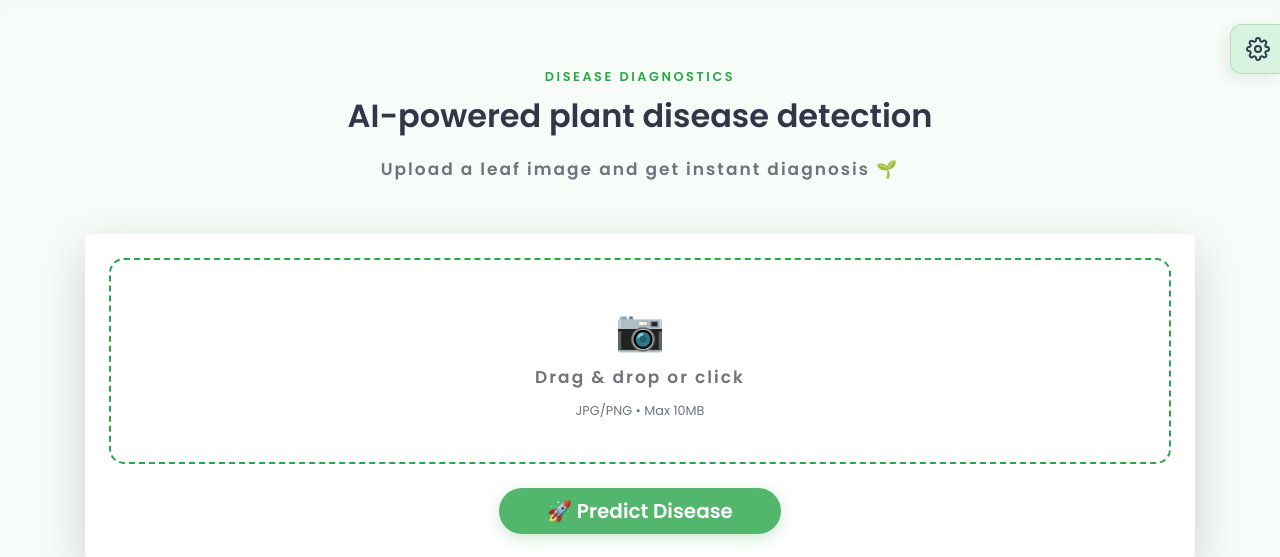
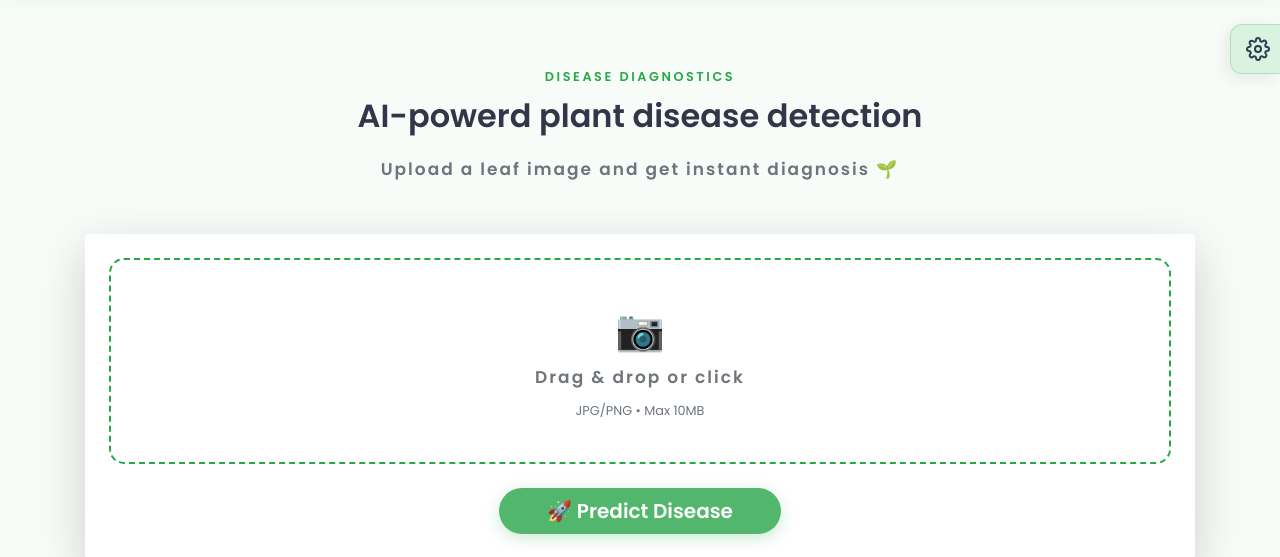
Before and after one commit to ayushmanraj25/Harvestify1, a Flask app: page /disease-predict in a window 1280 px wide. Shown: the part 96-653 px from the top of the page. Run offline with Flask 3, Linux system fonts and the light colour scheme; parts of the project's set-up code (start-up, migrations or seed data) failed here and were passed over; some libraries are stand-ins or nearby versions.

Commit message:
Updated  UI Updated

```diff
--- a/frontend/templates/disease.html
+++ b/frontend/templates/disease.html
@@ -5,7 +5,7 @@
 
 	<div class="tool-intro text-center mb-5">
 		<p class="eyebrow text-uppercase mb-2 text-success">Disease diagnostics</p>
-		<h2 class="mb-3">AI-powered plant disease detection</h2>
+		<h2 class="mb-3">AI-powerd plant disease detection</h2>
 		<p class="text-muted">Upload a leaf image and get instant diagnosis 🌱</p>
 	</div>
 
```
Also changed, not shown: backend/app.py (line endings or trailing spaces).
